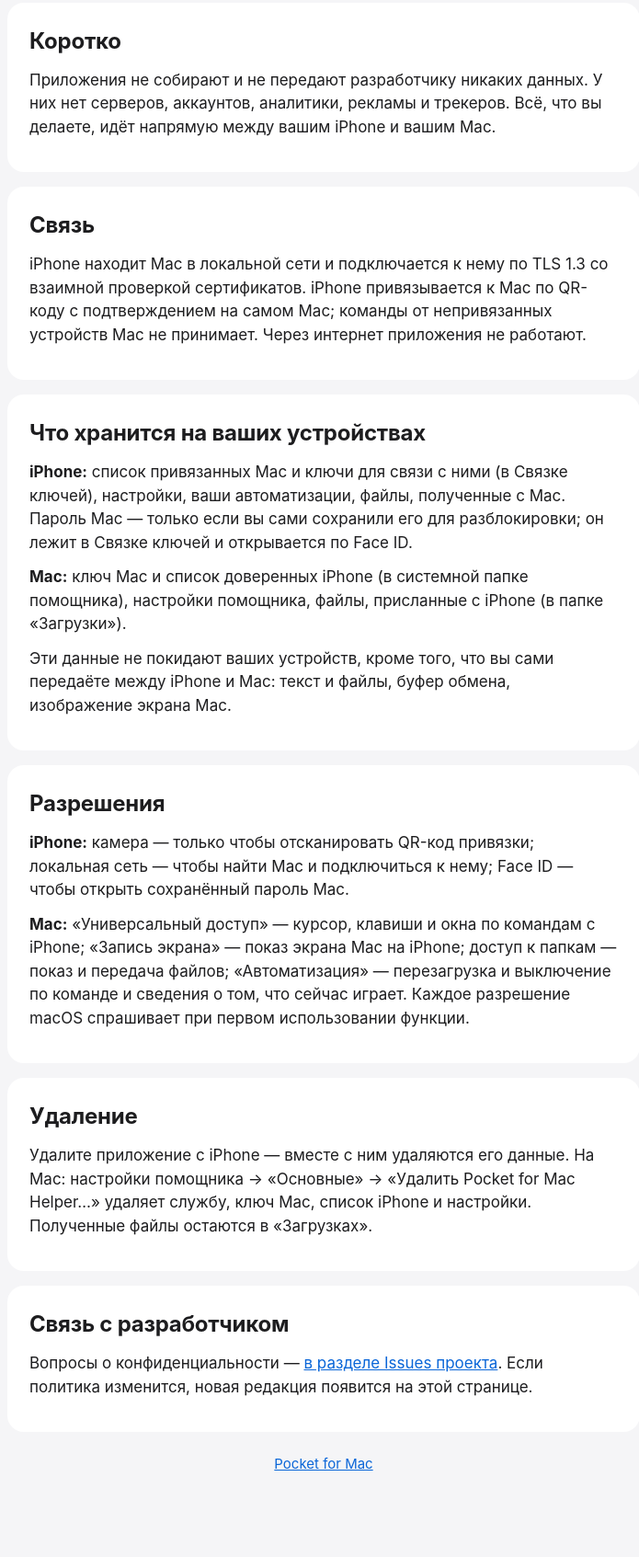
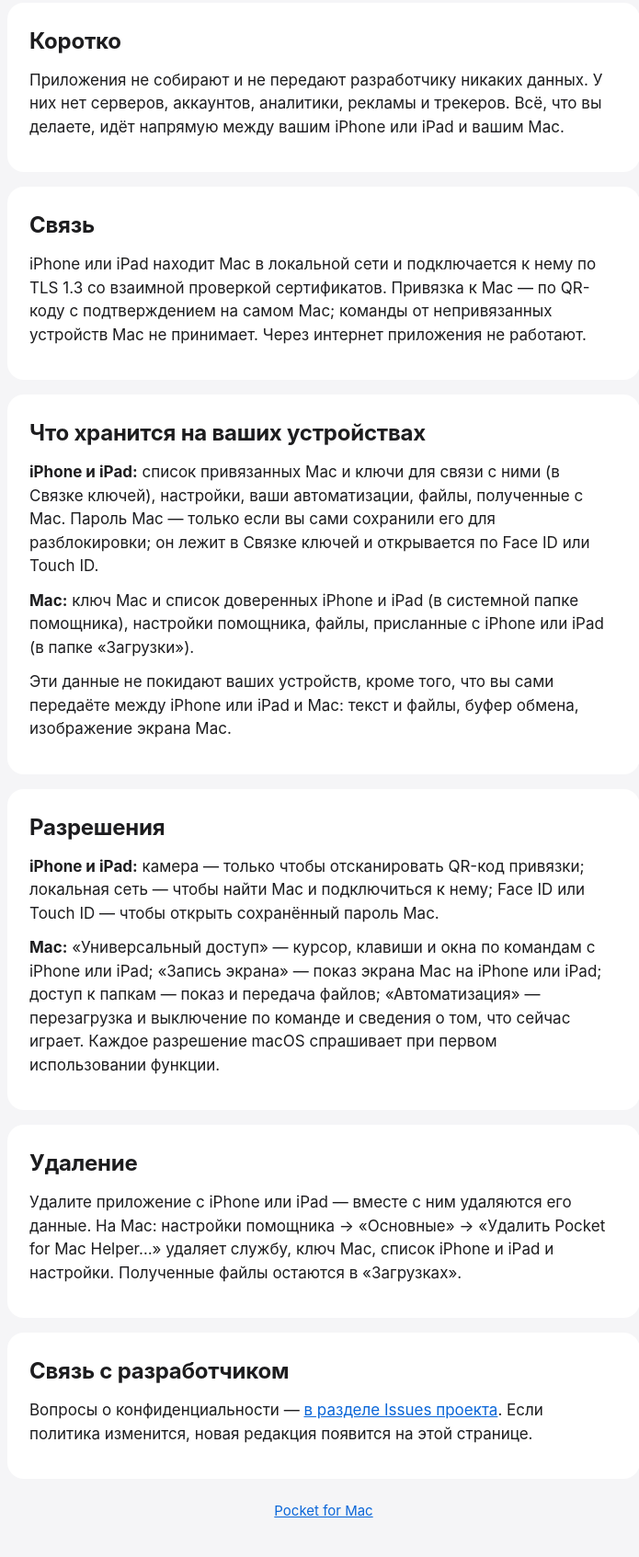
Before and after one commit to botdeniska/pocket-for-mac, a plain HTML site: page docs/privacy.html in a window 1280 px wide. Shown: the part 298-1991 px from the top of the page at 92% size, without its empty margins (288-983 px from the left). Before the commit the page ends 1956 px from the top, so only its background shows below. Drawn offline with Linux system fonts and the light colour scheme.

Commit message:
docs: cover ipad in the privacy policy

```diff
--- a/docs/privacy.html
+++ b/docs/privacy.html
@@ -13,47 +13,52 @@
     <header class="hero">
       <a href="./"><img src="icon.png" width="64" height="64" alt="Pocket for Mac — на главную"></a>
       <h1>Политика конфиденциальности</h1>
-      <p class="lead">Pocket for Mac для iPhone и Pocket for Mac Helper для Mac. Редакция от 18 ноября 2026 года.</p>
+      <p class="lead">Pocket for Mac для iPhone и iPad и Pocket for Mac Helper для Mac. Редакция от 20 ноября
+        2026 года.</p>
     </header>
 
     <section>
       <h2>Коротко</h2>
       <p>Приложения не собирают и не передают разработчику никаких данных. У них нет серверов, аккаунтов,
-        аналитики, рекламы и трекеров. Всё, что вы делаете, идёт напрямую между вашим iPhone и вашим Mac.</p>
+        аналитики, рекламы и трекеров. Всё, что вы делаете, идёт напрямую между вашим iPhone или iPad и вашим
+        Mac.</p>
     </section>
 
     <section>
       <h2>Связь</h2>
-      <p>iPhone находит Mac в локальной сети и подключается к нему по TLS 1.3 со взаимной проверкой
-        сертификатов. iPhone привязывается к Mac по QR-коду с подтверждением на самом Mac; команды от
-        непривязанных устройств Mac не принимает. Через интернет приложения не работают.</p>
+      <p>iPhone или iPad находит Mac в локальной сети и подключается к нему по TLS 1.3 со взаимной проверкой
+        сертификатов. Привязка к Mac — по QR-коду с подтверждением на самом Mac; команды от непривязанных
+        устройств Mac не принимает. Через интернет приложения не работают.</p>
     </section>
 
     <section>
       <h2>Что хранится на ваших устройствах</h2>
-      <p><strong>iPhone:</strong> список привязанных Mac и ключи для связи с ними (в Связке ключей),
+      <p><strong>iPhone и iPad:</strong> список привязанных Mac и ключи для связи с ними (в Связке ключей),
         настройки, ваши автоматизации, файлы, полученные с Mac. Пароль Mac — только если вы сами
-        сохранили его для разблокировки; он лежит в Связке ключей и открывается по Face ID.</p>
-      <p><strong>Mac:</strong> ключ Mac и список доверенных iPhone (в системной папке помощника), настройки
-        помощника, файлы, присланные с iPhone (в папке «Загрузки»).</p>
-      <p>Эти данные не покидают ваших устройств, кроме того, что вы сами передаёте между iPhone и Mac:
-        текст и файлы, буфер обмена, изображение экрана Mac.</p>
+        сохранили его для разблокировки; он лежит в Связке ключей и открывается по Face ID или Touch ID.</p>
+      <p><strong>Mac:</strong> ключ Mac и список доверенных iPhone и iPad (в системной папке помощника),
+        настройки помощника, файлы, присланные с iPhone или iPad (в папке «Загрузки»).</p>
+      <p>Эти данные не покидают ваших устройств, кроме того, что вы сами передаёте между iPhone или iPad и
+        Mac: текст и файлы, буфер обмена, изображение экрана Mac.</p>
     </section>
 
     <section>
       <h2>Разрешения</h2>
-      <p><strong>iPhone:</strong> камера — только чтобы отсканировать QR-код привязки; локальная сеть —
-        чтобы найти Mac и подключиться к нему; Face ID — чтобы открыть сохранённый пароль Mac.</p>
-      <p><strong>Mac:</strong> «Универсальный доступ» — курсор, клавиши и окна по командам с iPhone;
-        «Запись экрана» — показ экрана Mac на iPhone; доступ к папкам — показ и передача файлов;
+      <p><strong>iPhone и iPad:</strong> камера — только чтобы отсканировать QR-код привязки; локальная
+        сеть — чтобы найти Mac и подключиться к нему; Face ID или Touch ID — чтобы открыть сохранённый
+        пароль Mac.</p>
+      <p><strong>Mac:</strong> «Универсальный доступ» — курсор, клавиши и окна по командам с
+        iPhone или iPad; «Запись экрана» — показ экрана Mac на iPhone или iPad; доступ к папкам — показ и
+        передача файлов;
         «Автоматизация» — перезагрузка и выключение по команде и сведения о том, что сейчас играет.
         Каждое разрешение macOS спрашивает при первом использовании функции.</p>
     </section>
 
     <section>
       <h2>Удаление</h2>
-      <p>Удалите приложение с iPhone — вместе с ним удаляются его данные. На Mac: настройки помощника →
-        «Основные» → «Удалить Pocket for Mac Helper…» удаляет службу, ключ Mac, список iPhone и настройки.
+      <p>Удалите приложение с iPhone или iPad — вместе с ним удаляются его данные. На Mac: настройки
+        помощника → «Основные» → «Удалить Pocket for Mac Helper…» удаляет службу, ключ Mac, список
+        iPhone и iPad и настройки.
         Полученные файлы остаются в «Загрузках».</p>
     </section>
 
```
